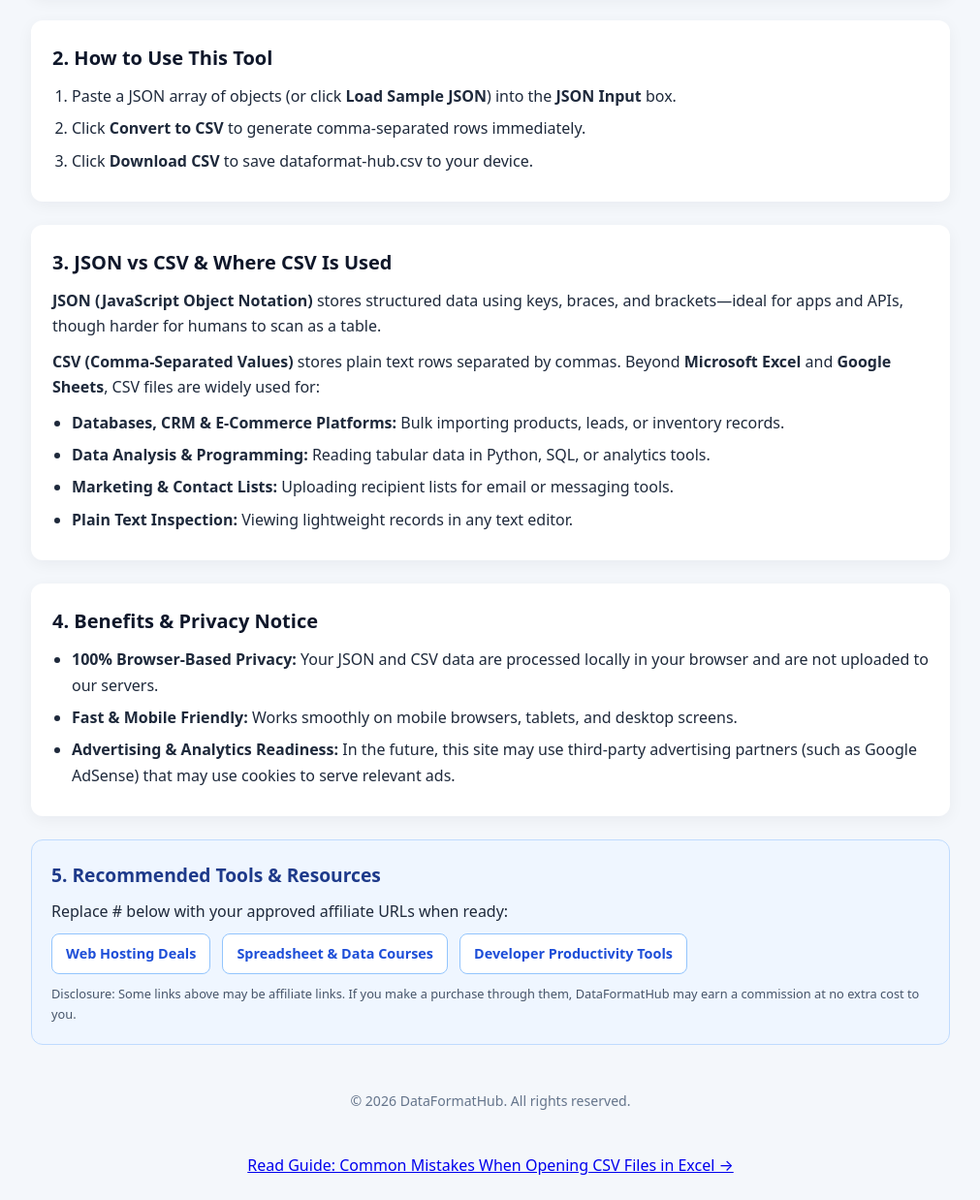
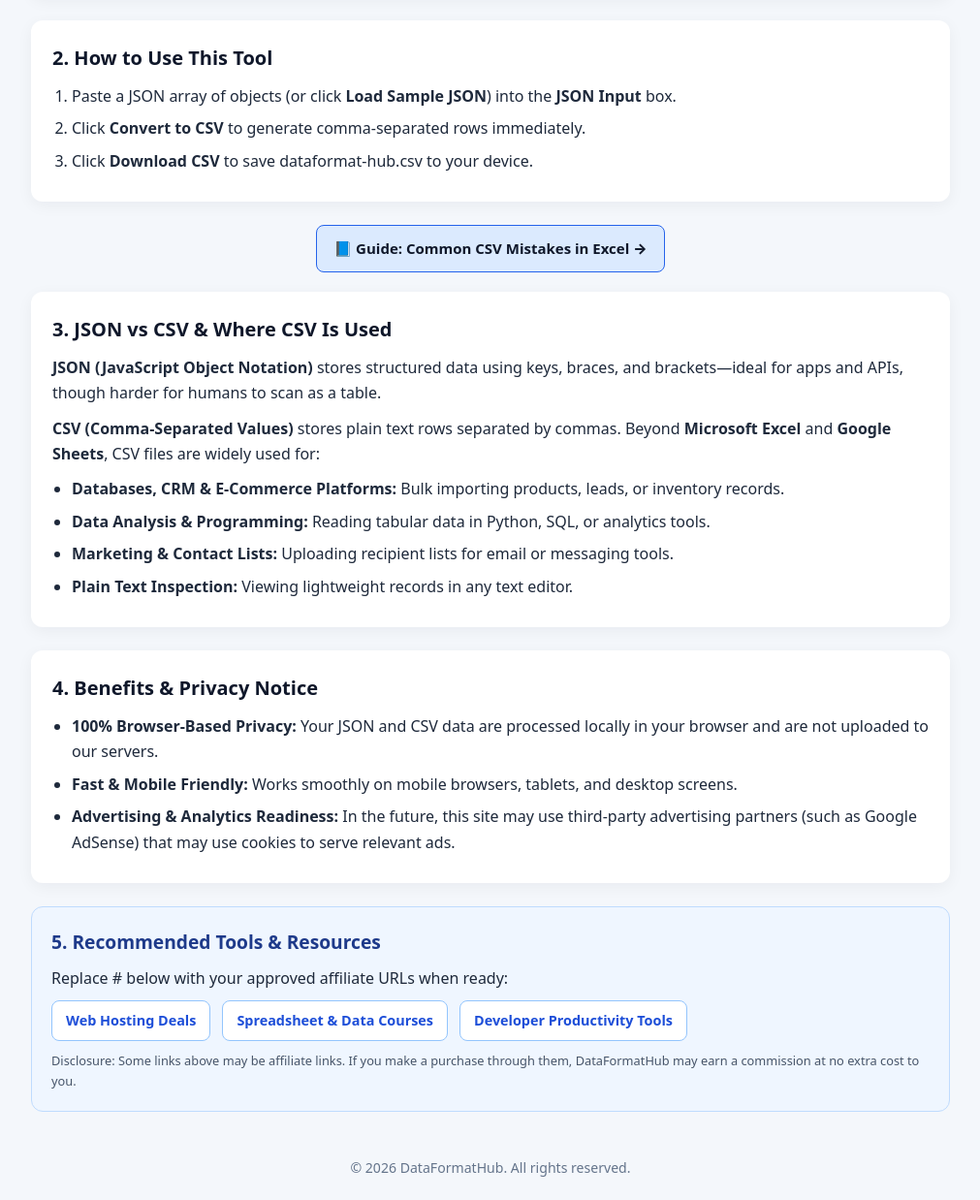
Before and after one commit to dataformathub/dataformathub, a plain HTML site: page index.html in a window 1280 px wide. Shown: the part 801-2039 px from the top of the page at 97% size, without its empty margins (134-1145 px from the left). Before the commit the page ends 2017 px from the top, so only its background shows below. Drawn offline with Linux system fonts and the light colour scheme.

Commit message:
Add guide link for CSV mistakes in Excel
Added a new guide link for common CSV mistakes in Excel.

```diff
--- a/index.html
+++ b/index.html
@@ -214,7 +214,11 @@
         <li>Click <strong>Download CSV</strong> to save <code>dataformat-hub.csv</code> to your device.</li>
       </ol>
     </section>
-
+      <div style="text-align: center; margin: 16px 0 20px;">
+  <a href="guide.html" style="display: inline-block; padding: 11px 18px; background: #dbeafe; color: #0f172a; border: 1.5px solid #2563eb; border-radius: 8px; text-decoration: none; font-weight: 800; font-size: 15px;">
+    📘 Guide: Common CSV Mistakes in Excel →
+  </a>
+</div>
     <!-- JSON vs CSV & Where CSV Is Used -->
     <section class="info-section">
       <h2>3. JSON vs CSV &amp; Where CSV Is Used</h2>
@@ -350,6 +354,3 @@
   </script>
 </body>
     </html>
-<p style="text-align: center; margin-top: 20px;">
-  <a href="guide.html">Read Guide: Common Mistakes When Opening CSV Files in Excel →</a>
-</p>
```
